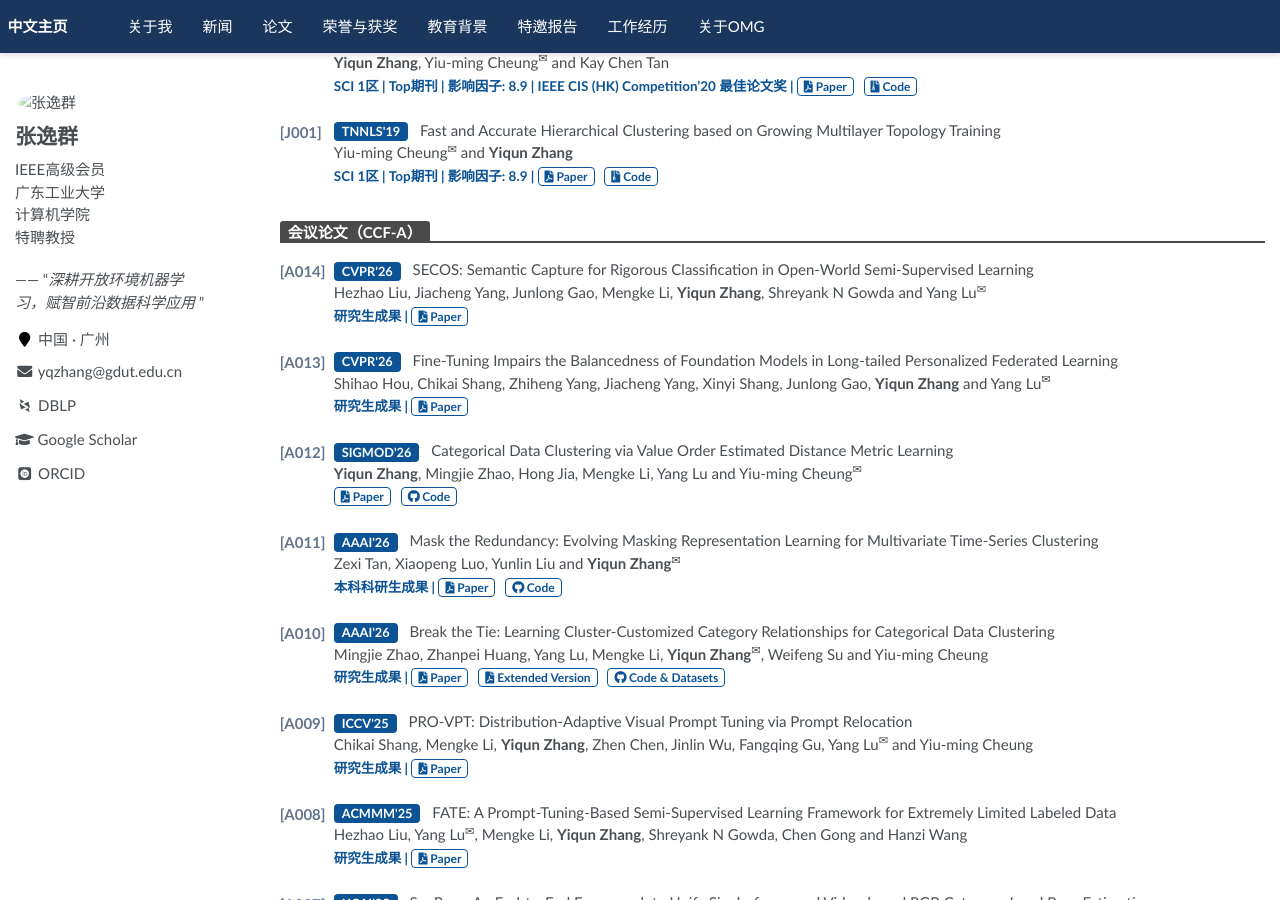
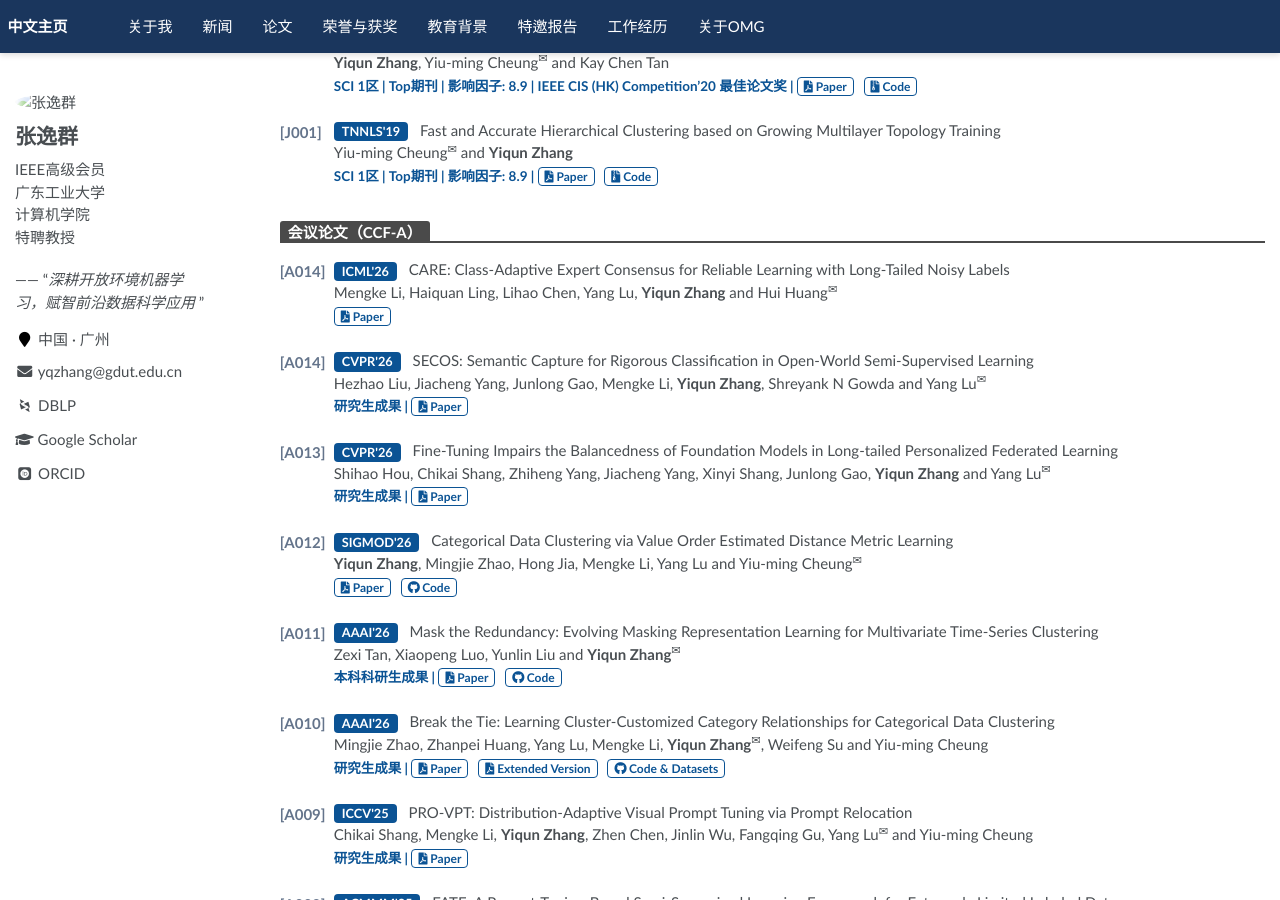
Before and after one commit to yqzhang-Zz/zh-publications, a Jekyll site: the page built from _pages/about.md, in a window 1280 px wide and 900 px high, scrolled down 2179 px. Built offline with Jekyll 4.4.1, drawn with Linux system fonts in a browser that asks for light colours; some web fonts are replaced; a script that is not in the unit is left out; comment, search, counter and statistics services are not loaded.

Commit message:
Update about.md

```diff
--- a/_pages/about.md
+++ b/_pages/about.md
@@ -276,6 +276,15 @@ redirect_from:
   <div style="flex-grow: 1; height: 2px; background-color: #4a4a4a;"></div>
 </div>
 
+<!-- A015 ICML 2026 CARE Mengke Li -->
+<div style="display: flex; margin-bottom: 1.5em; text-align: left;">
+  <div style="flex: 0 0 3.6em; color: #64748b; font-weight: bold; font-size: 1em; padding-top: 2px;">[A014]</div>
+  <div style="flex: 1;">
+    <span style="display: inline-block; background-color: #0b5394; color: #ffffff; padding: 2px 8px; border-radius: 4px; font-weight: bold; font-size: 0.85em; margin-right: 8px; vertical-align: middle; line-height: 1.2;">ICML'26</span> CARE: Class-Adaptive Expert Consensus for Reliable Learning with Long-Tailed Noisy Labels<br>
+    Mengke Li, Haiquan Ling, Lihao Chen, Yang Lu, <strong>Yiqun Zhang</strong> and Hui Huang<sup>&#x2709;</sup><br>
+    <a href="https://dl.acm.org/doi/abs/10.24963/ijcai.2025/137" target="_blank" style="color: #0b5394; border: 1px solid #0b5394; border-radius: 4px; padding: 1px 6px; text-decoration: none; font-weight: bold; font-size: 0.8em; margin-right: 6px; white-space: nowrap;"><i class="fas fa-file-pdf"></i> Paper</a>
+  </div>
+</div>
 
 <!-- A014 CVPR 2026 SECOS Hezhao Liu -->
 <div style="display: flex; margin-bottom: 1.5em; text-align: left;">
```
